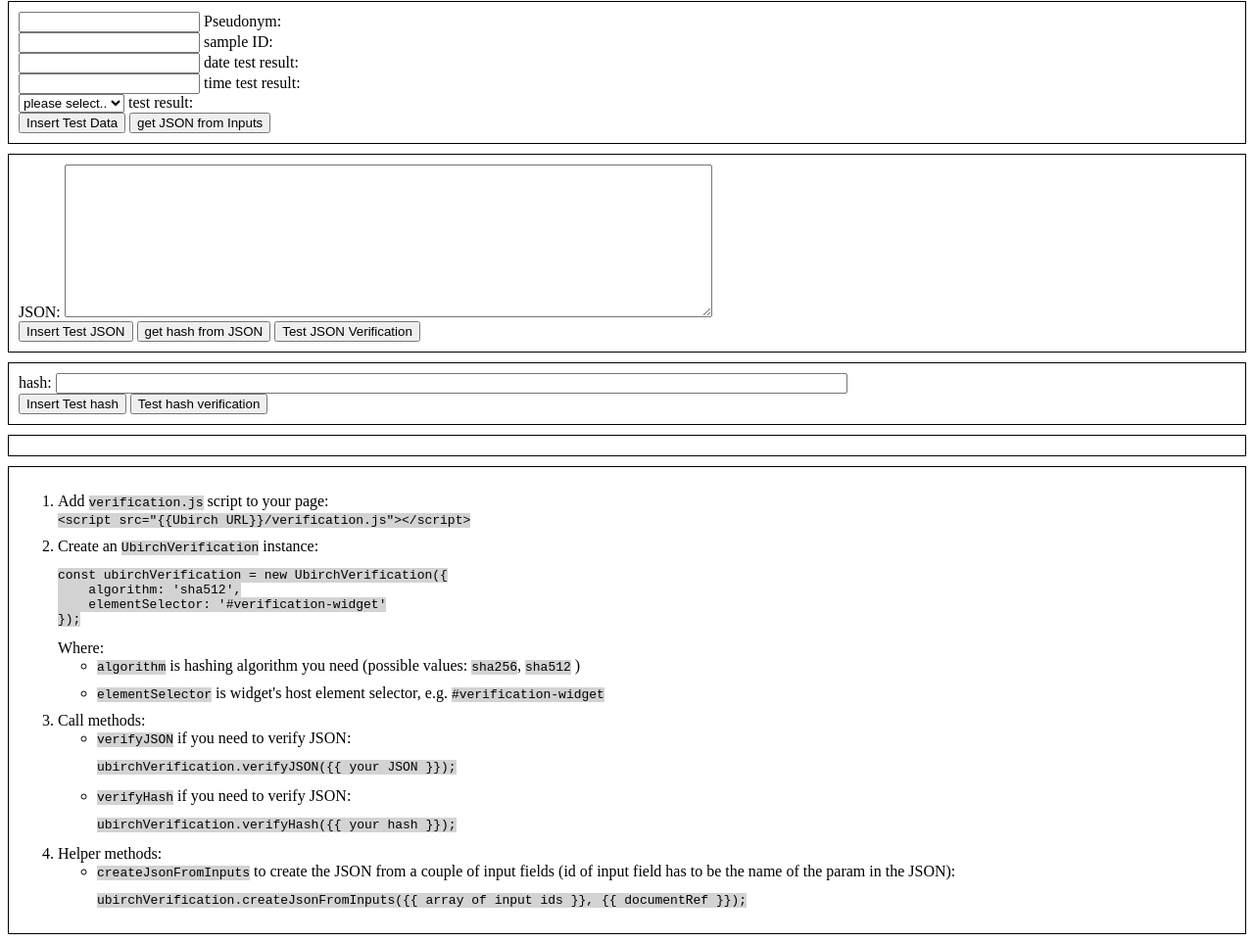
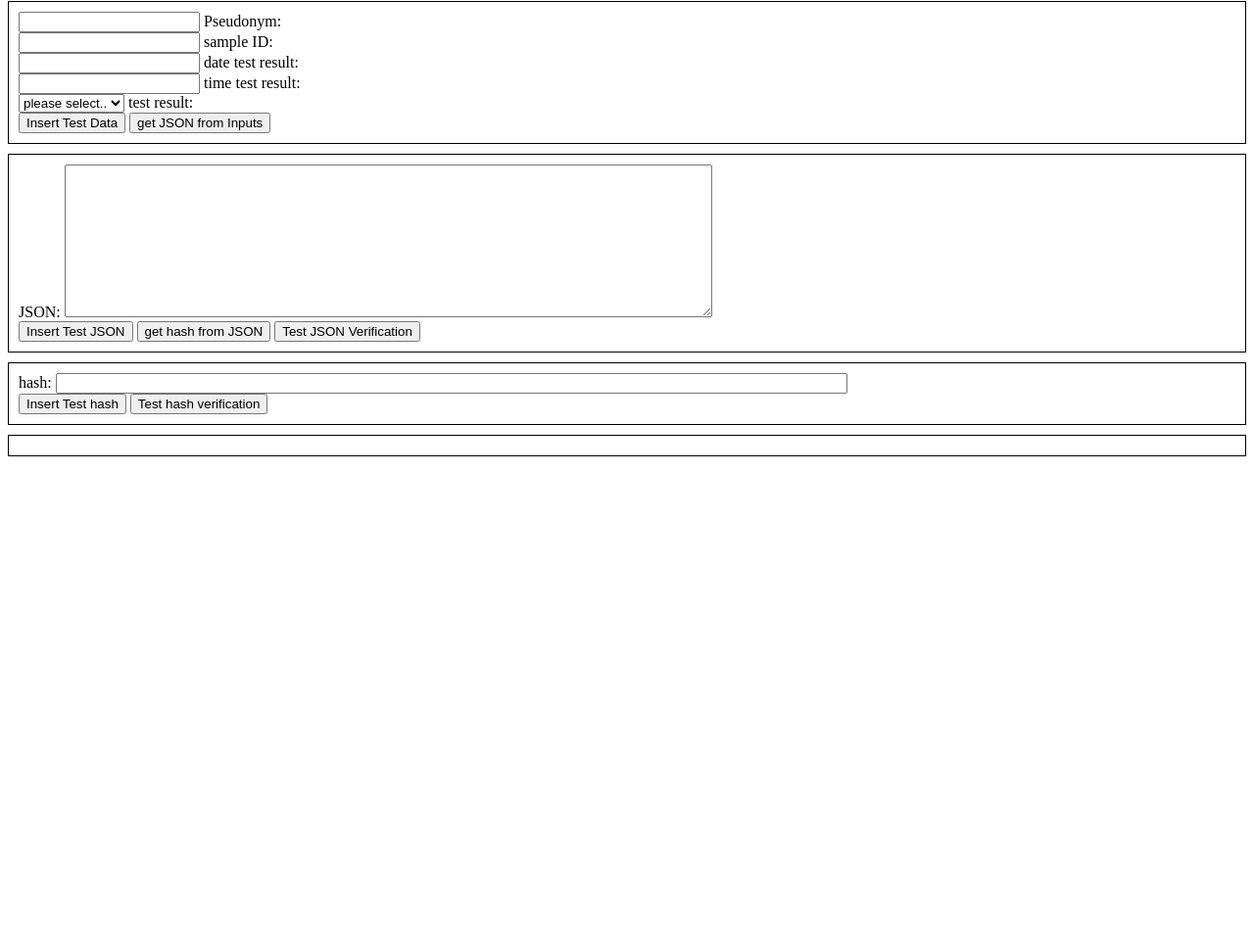
Before and after one commit to ubirch/ubirch-verify-widget, a plain HTML site: page index.html in a window 1280 px wide. Shown: the part 79-1041 px from the top of the page at 98% size. After the commit the page ends 800 px from the top, so only its background shows below. Drawn offline with Linux system fonts and the light colour scheme; a script that the page names is missing.

Commit message:
small changes in Documentation

```diff
--- a/index.html
+++ b/index.html
@@ -102,68 +102,9 @@
       </button>
     </div>
     <div id="verification-widget">
+    </div>
 
-    </div>
-    <div class="help">
-        <ol>
-            <li>
-                Add <code>verification.js</code> script to your page:
-                <div>
-                    <code>
-                        &lt;script src=&quot;{{Ubirch URL}}/verification.js&quot;&gt;&lt;/script&gt;
-                    </code>
-                </div>
-            </li>
-            <li>
-                Create an <code>UbirchVerification</code> instance:
-                <div>
-                    <pre><code>const ubirchVerification = new UbirchVerification({
-    algorithm: 'sha512',
-    elementSelector: '#verification-widget'
-});
-</code></pre>
-                </div>
-                Where:
-                <ul>
-                    <li>
-                        <code>algorithm</code> is hashing algorithm you need (possible values: <code>sha256</code>, <code>sha512</code> )
-                    </li>
-                    <li>
-                        <code>elementSelector</code> is widget's host element selector, e.g. <code>#verification-widget</code>
-                    </li>
-                </ul>
-            </li>
-            <li>
-                Call methods:
-                <ul>
-                    <li>
-                        <code>verifyJSON</code> if you need to verify JSON:
-                        <div>
-                            <pre><code>ubirchVerification.verifyJSON({{ your JSON }});</code></pre>
-                        </div>
-                    </li>
-                    <li>
-                        <code>verifyHash</code> if you need to verify JSON:
-                        <div>
-                            <pre><code>ubirchVerification.verifyHash({{ your hash }});</code></pre>
-                        </div>
-                    </li>
-                </ul>
-            </li>
-          <li>
-            Helper methods:
-            <ul>
-              <li>
-                <code>createJsonFromInputs</code> to create the JSON from a couple of input fields
-                (id of input field has to be the name of the param in the JSON):
-                <div>
-                  <pre><code>ubirchVerification.createJsonFromInputs({{ array of input ids }}, {{ documentRef }});</code></pre>
-                </div>
-              </li>
-            </ul>
-          </li>
-        </ol>
-    </div>
+    <!-- Be sure to use the same {{Ubirch URL}} where you documents are anchored -->
     <script src="https://console.dev.ubirch.com/libs/verification/verification.js"></script>
     <script>
 
@@ -199,8 +140,8 @@
           check('tt', 'Insert time of test result') +
           check('tr', 'select test result')) {
           // helper to generate correct JSON from input fields
-          // attention: ids of input fields have to be same as fields in anchored JSON
-          const genJson = ubirchVerification.createJsonFromInputs( ["pid", "td", "tid", "tr", "tt"], document);
+          // attention: ids of input fields have to be same as field names in anchored JSON
+          const genJson = ubirchVerification.createJsonFromInputs( ["pid", "tid", "td", "tt", "tr"], document);
           document.getElementById('json-input').value = genJson;
         }
       }
```
Also changed, not shown: README.md.
